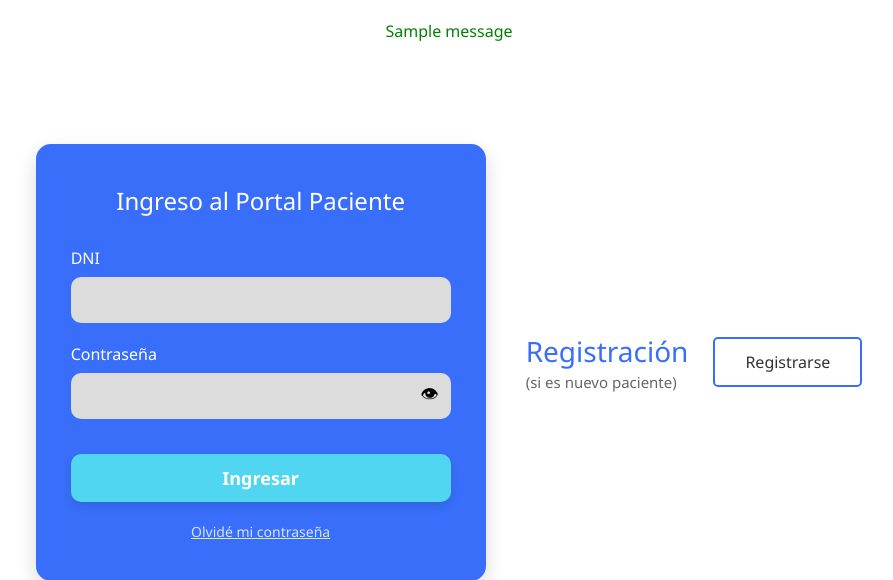
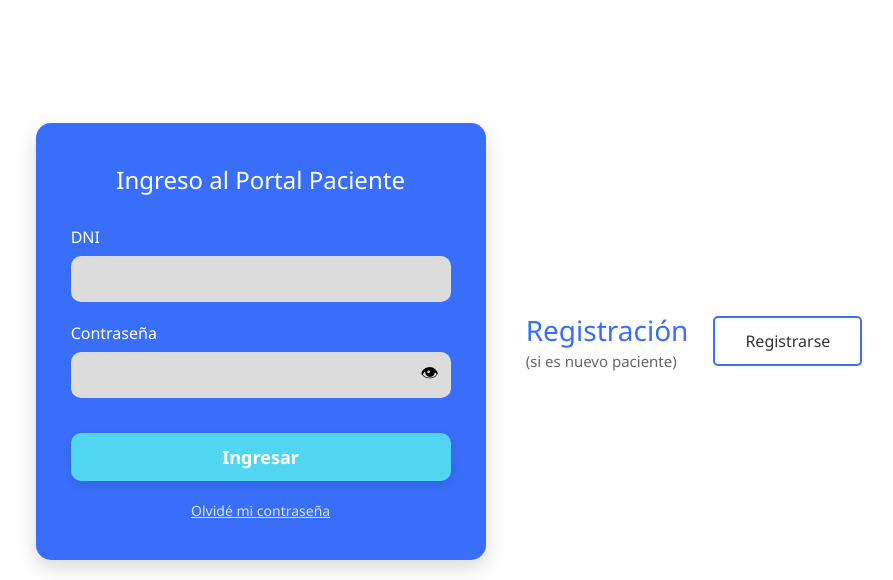
Before and after one commit to LoreMoli22/Sistema_Gestion_Turnos_Medicos, a Django app: page /ingreso-paciente/ in a window 1280 px wide. Shown: the part 118-698 px from the top of the page, without its empty margins (191-1084 px from the left). Run offline with Django 5.2, Linux system fonts and the light colour scheme; one stand-in notice (Sample message) is shown.

```diff
--- a/turnos/templates/turnos/ingreso_paciente.html
+++ b/turnos/templates/turnos/ingreso_paciente.html
@@ -184,11 +184,6 @@
         <div class="logo-titulo">Sistema de Gestión de Turnos Médicos</div>
     </header>
 
-    {% if messages %}
-        {% for message in messages %}
-            <p style="color: green; font-size: 16px; text-align: center; margin-top: 20px;">{{ message }}</p>
-        {% endfor %}
-    {% endif %}
 
     <div class="contenedor-principal">
         <div class="tarjeta-azul">
--- a/turnos/templates/turnos/ingreso_profesional.html
+++ b/turnos/templates/turnos/ingreso_profesional.html
@@ -187,11 +187,6 @@
         <div class="logo-titulo">Sistema de Gestión de Turnos Médicos</div>
     </header>
 
-    {% if messages %}
-        {% for message in messages %}
-            <p style="color: green; font-size: 16px; text-align: center; margin-top: 20px;">{{ message }}</p>
-        {% endfor %}
-    {% endif %}
 
     <div class="contenedor-principal">
         <div class="tarjeta-azul">
```
